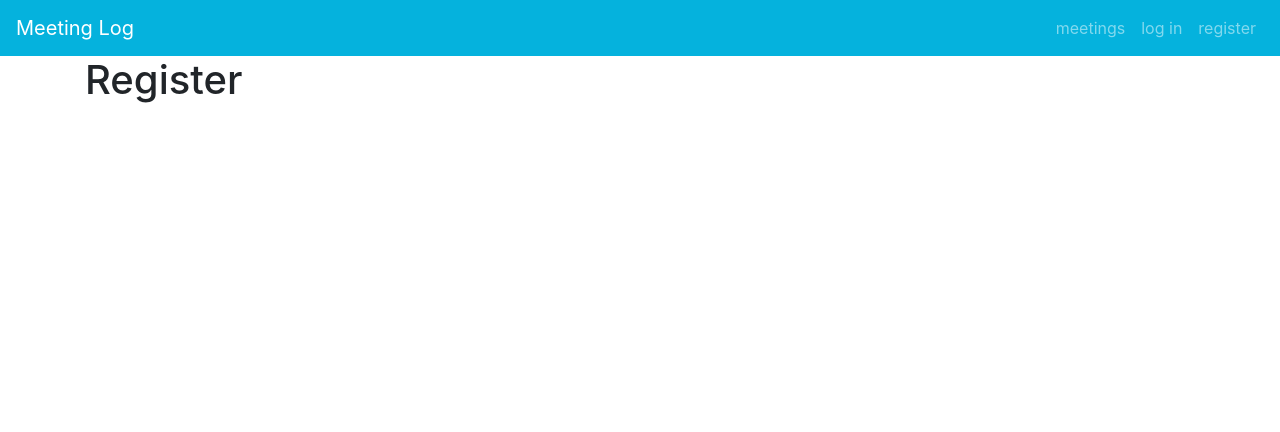
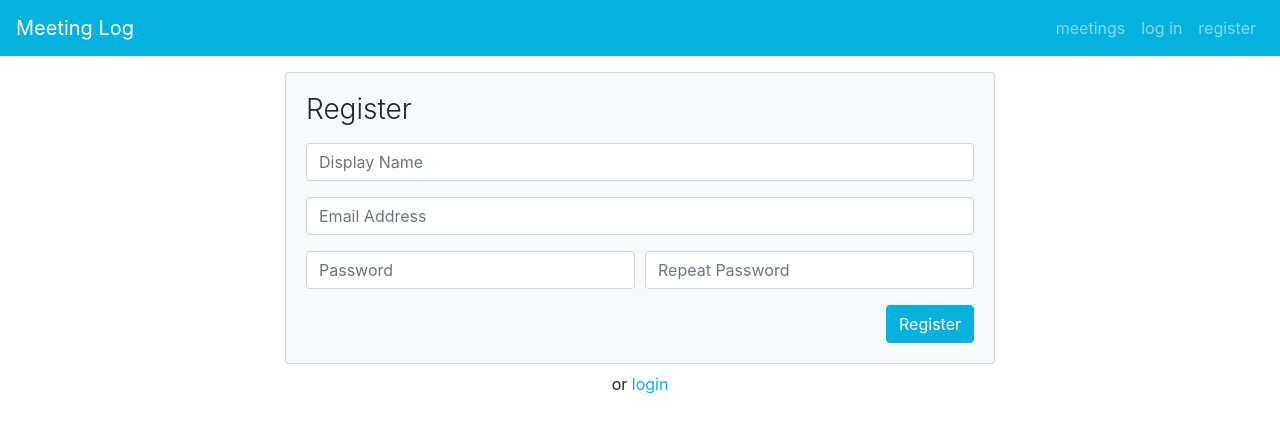
Before and after one commit to planetoftheweb/vue-spas, a Vue app: page /#/register in a window 1280 px wide. Shown: the top 432 px of the page. Built offline with nearby package versions, Linux system fonts and the light colour scheme; no server answers.

Commit message:
registered user

```diff
--- a/src/views/Register.vue
+++ b/src/views/Register.vue
@@ -1,5 +1,118 @@
 <template>
   <div>
-    <h1>Register</h1>
+    <form class="mt-3" @submit.prevent="register">
+      <div class="container">
+        <div class="row justify-content-center">
+          <div class="col-lg-8">
+            <div class="card bg-light">
+              <div class="card-body">
+                <h3 class="font-weight-light mb-3">Register</h3>
+                <div class="form-row">
+                  <div v-if="error" class="col-12 alert alert-danger px-3">{{ error }}</div>
+                  <section class="col-sm-12 form-group">
+                    <label class="form-control-label sr-only" for="displayName">Display Name</label>
+                    <input
+                      class="form-control"
+                      type="text"
+                      id="displayName"
+                      placeholder="Display Name"
+                      name="displayName"
+                      required
+                      v-model="displayName"
+                    />
+                  </section>
+                </div>
+                <section class="form-group">
+                  <label class="form-control-label sr-only" for="email">Email</label>
+                  <input
+                    class="form-control"
+                    type="email"
+                    id="email"
+                    placeholder="Email Address"
+                    required
+                    name="email"
+                    v-model="email"
+                  />
+                </section>
+                <div class="form-row">
+                  <section class="col-sm-6 form-group">
+                    <input
+                      class="form-control"
+                      type="password"
+                      placeholder="Password"
+                      v-model="passOne"
+                    />
+                  </section>
+                  <section class="col-sm-6 form-group">
+                    <input
+                      class="form-control"
+                      type="password"
+                      required
+                      placeholder="Repeat Password"
+                      v-model="passTwo"
+                    />
+                  </section>
+                </div>
+                <div class="form-group text-right mb-0">
+                  <button class="btn btn-primary" type="submit">Register</button>
+                </div>
+              </div>
+            </div>
+          </div>
+        </div>
+      </div>
+    </form>
+    <p class="text-center mt-2">
+      or
+      <router-link to="/login">login</router-link>
+    </p>
   </div>
 </template>
+<script>
+import Firebase from "firebase";
+
+export default {
+  data: function() {
+    return {
+      displayName: null,
+      email: null,
+      passTwo: null,
+      error: null
+    };
+  },
+  methods: {
+    register: function() {
+      const info = {
+        email: this.email,
+        password: this.passOne,
+        displayName: this.displayName
+      };
+      if (!this.error) {
+        Firebase.auth()
+          .createUserWithEmailAndPassword(info.email, info.password)
+          .then(
+            userCredentials => {
+              this.$router.replace("meetings");
+            },
+            error => {
+              this.error = error.message;
+            }
+          );
+      }
+    }
+  },
+  watch: {
+    passTwo: function() {
+      if (
+        this.passOne !== "" &&
+        this.passTwo !== "" &&
+        this.passTwo !== this.passOne
+      ) {
+        this.error = "passwords must match";
+      } else {
+        this.error = null;
+      }
+    }
+  }
+};
+</script>
```
